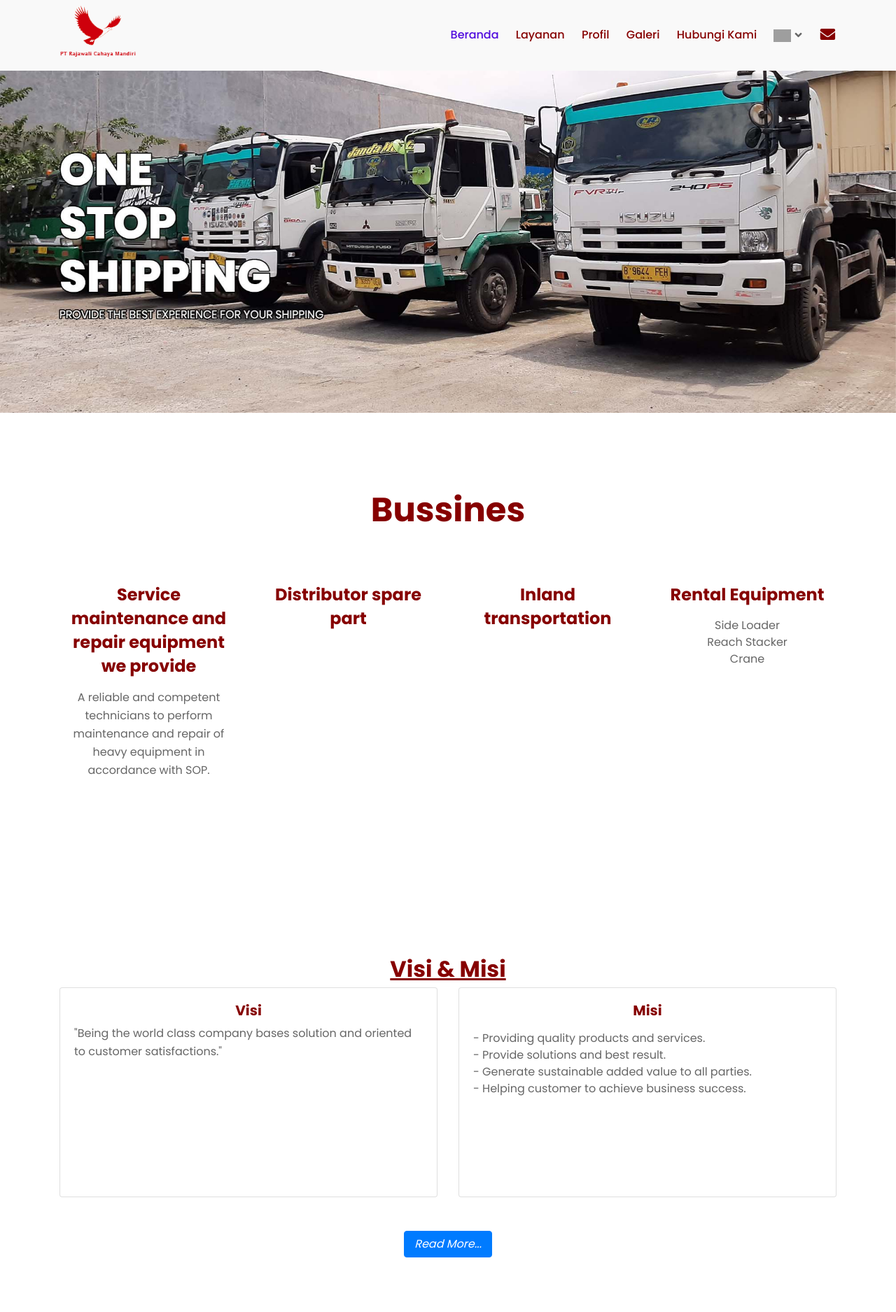
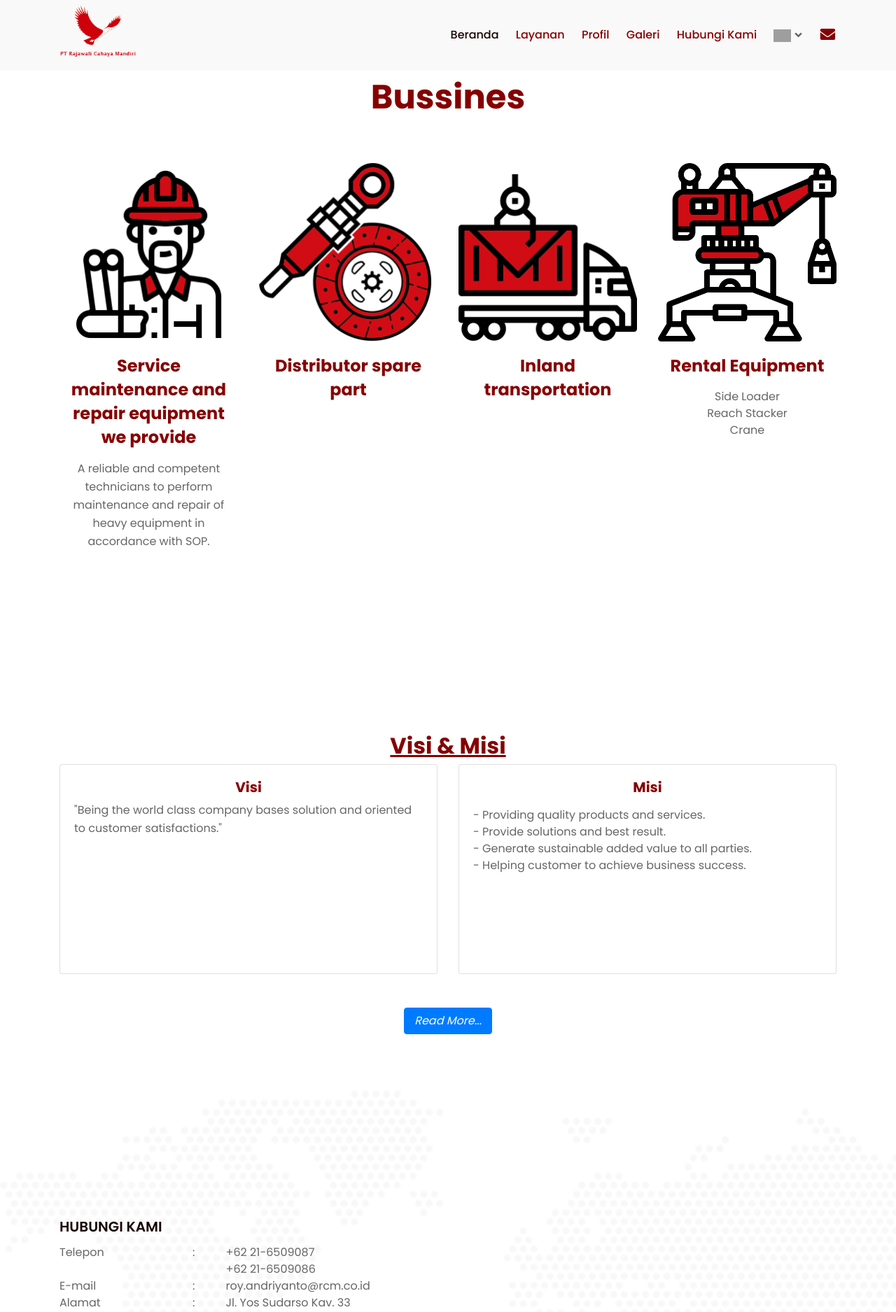
Before and after one commit to yusron25/rcm, a CodeIgniter app: page /database/ in a window 1280 px wide. Shown: the top 1875 px of the page at 70% size. Run offline with CodeIgniter, Linux system fonts and the light colour scheme; some libraries are stand-ins or nearby versions; grey boxes are pictures that could not be loaded.

Commit message:
featured image upd

```diff
--- a/application/config/config.php
+++ b/application/config/config.php
@@ -23,7 +23,7 @@ defined('BASEPATH') OR exit('No direct script access allowed');
 | a PHP script and you can easily do that on your own.
 |
 */
-$config['base_url'] = 'https://'.$_SERVER['HTTP_HOST'].'/rcm/';
+$config['base_url'] = 'http://'.$_SERVER['HTTP_HOST'].'/rcm/';
 
 /*
 |--------------------------------------------------------------------------
--- a/application/views/home/home_v.php
+++ b/application/views/home/home_v.php
@@ -1,6 +1,6 @@
 
 
-<div id="home" class="carousel slide padtopslider" data-ride="carousel" data-interval="5000">
+<div id="home" style="display: none" class="carousel slide padtopslider" data-ride="carousel" data-interval="5000">
 
 
   <div class="carousel-inner">
@@ -10,6 +10,7 @@
         </div>
     <?php $c++; endforeach ?>
   </div>
+
   <a class="carousel-control-prev" href="#home" role="button" data-slide="prev">
     <span class="carousel-control-prev-icon" aria-hidden="true"></span>
     <span class="sr-only">Previous</span>
@@ -32,11 +33,11 @@
         </div>
         <div class="row justify-content-center">
 
-            <div class="col-md-3">
+            <div class="col-sm-3 my-2" >
                 <div class="single-discover-item">
                     <div class="icon">
                         <!-- <i class="flaticon-chat"></i> -->
-                         <!-- <img src="/rcm/assets/images/services/shipment.png" alt=""> -->
+                         <img src="<?=base_url()?>assets/images/featured/service-maintenance.png" alt="">
                     </div>
                     <div class="content">
                         <h4 class="title">Service maintenance and repair equipment  we provide</h4>
@@ -45,11 +46,11 @@
                     </div>
                 </div>
             </div>
-            <div class="col-md-3">
+            <div class="col-sm-3  my-2">
                 <div class="single-discover-item">
                     <div class="icon">
                         <!-- <i class="flaticon-shield-1"></i> -->
-                         <!-- <img src="/rcm/assets/images/services/boat.png" alt=""> -->
+                         <img src="<?=base_url()?>assets/images/featured/spare-part.png" alt="">
                     </div>
                     <div class="content">
                         <h4 class="title">Distributor spare part</h4>
@@ -57,11 +58,11 @@
                     </div>
                 </div>
             </div>
-            <div class="col-md-3">
+            <div class="col-sm-3  my-2">
                 <div class="single-discover-item">
                     <div class="icon">
                         <!-- <i class="flaticon-cloud"></i> -->
-                         <!-- <img src="/rcm/assets/images/services/ppjk.png" alt=""> -->
+                         <img src="<?=base_url()?>assets/images/featured/delivery-truck.png" alt="">
                     </div>
                     <div class="content">
                         <h4 class="title">Inland transportation</h4>
@@ -70,11 +71,11 @@
                 </div>
             </div>
 
-            <div class="col-md-3">
+            <div class="col-sm-3  my-2">
                 <div class="single-discover-item">
                     <div class="icon">
                         <!-- <i class="flaticon-layers-2"></i> -->
-                        <!-- <img src="/rcm/assets/images/services/delivery-truck.png" alt=""> -->
+                         <img src="<?=base_url()?>assets/images/featured/harbor-crane.png" alt="">
                     </div>
                     <div class="content">
                         <h4 class="title">Rental Equipment</h4>
@@ -119,7 +120,7 @@
         </div>
     </div>
     <div style="text-align: center">
-        <a href="/rcm/profile" class="btn btn-primary"><i>Read More... </i></a>
+        <a href="<?=base_url()?>profile" class="btn btn-primary"><i>Read More... </i></a>
     </div>
 </section>
 
--- a/application/views/profile/profile_v.php
+++ b/application/views/profile/profile_v.php
@@ -12,7 +12,7 @@
             </div>
             <div class="row">
                 <div class="col-sm-5">
-                    <img src="/rcm//assets/images/logo/logo-rcm.png" style="max-height: 256px" alt="Maxco">
+                    <img src="<?=base_url()?>assets/images/logo/logo-rcm.png" style="max-height: 256px" alt="Maxco">
                 </div>
                 <div class="col-sm-7">
                     <div class="card">
--- a/application/views/template.php
+++ b/application/views/template.php
@@ -41,27 +41,27 @@
 
     <!-- <base href="<?=base_url()?>" target="_blank"> -->
     <!-- favicon -->
-    <link rel="shortcut icon" href="/rcm/assets/images/logo/logo-rcm.png" type="image/x-icon">
+    <link rel="shortcut icon" href="<?=base_url()?>assets/images/logo/logo-rcm.png" type="image/x-icon">
     <!-- bootstrap -->
-    <link rel="stylesheet" href="/rcm/assets/appside/assets/css/bootstrap.min.css">
+    <link rel="stylesheet" href="<?=base_url()?>assets/appside/assets/css/bootstrap.min.css">
     <!-- icofont -->
-    <link rel="stylesheet" href="/rcm/assets/appside/assets/css/fontawesome.5.7.2.css">
+    <link rel="stylesheet" href="<?=base_url()?>assets/appside/assets/css/fontawesome.5.7.2.css">
     <!-- flaticon -->
-    <link rel="stylesheet" href="/rcm/assets/appside/assets/css/flaticon.css">
+    <link rel="stylesheet" href="<?=base_url()?>assets/appside/assets/css/flaticon.css">
     <!-- animate.css -->
-    <link rel="stylesheet" href="/rcm/assets/appside/assets/css/animate.css">
+    <link rel="stylesheet" href="<?=base_url()?>assets/appside/assets/css/animate.css">
     <!-- Owl Carousel -->
-    <link rel="stylesheet" href="/rcm/assets/appside/assets/css/owl.carousel.min.css">
+    <link rel="stylesheet" href="<?=base_url()?>assets/appside/assets/css/owl.carousel.min.css">
     <!-- magnific popup -->
-    <link rel="stylesheet" href="/rcm/assets/appside/assets/css/magnific-popup.css">
+    <link rel="stylesheet" href="<?=base_url()?>assets/appside/assets/css/magnific-popup.css">
     <!-- stylesheet -->
-    <link rel="stylesheet" href="/rcm/assets/appside/assets/css/style.css">
+    <link rel="stylesheet" href="<?=base_url()?>assets/appside/assets/css/style.css">
     <!-- responsive -->
-    <link rel="stylesheet" href="/rcm/assets/appside/assets/css/responsive.css">
+    <link rel="stylesheet" href="<?=base_url()?>assets/appside/assets/css/responsive.css">
 
 
     <!-- jquery -->
-    <script src="/rcm/assets/appside/assets/js/jquery.js"></script>
+    <script src="<?=base_url()?>assets/appside/assets/js/jquery.js"></script>
 </head>
 
 <body>
@@ -84,12 +84,12 @@ background-color:#f9f9f9;z-index: 3;">
         <div class="collapse navbar-collapse" id="appside_main_menu">
             <ul class="navbar-nav">
                 <li class="current-menu-item">
-                    <a href="/rcm/#home"><?=$this->lang->line('home') ?></a>
+                    <a href="<?=base_url()?>#home"><?=$this->lang->line('home') ?></a>
                 </li>
-                <li><a href="/rcm/#services"><?=$this->lang->line('service') ?></a></li>
-                <li><a href="/rcm/#profile"><?=$this->lang->line('profile') ?></a></li>
+                <li><a href="<?=base_url()?>#services"><?=$this->lang->line('service') ?></a></li>
+                <li><a href="<?=base_url()?>#profile"><?=$this->lang->line('profile') ?></a></li>
                 <li><a href="#"><?=$this->lang->line('gallery') ?></a></li>
-                <li><a href="/rcm/#contact"><?=$this->lang->line('contact') ?></a></li>
+                <li><a href="<?=base_url()?>#contact"><?=$this->lang->line('contact') ?></a></li>
                 <li class="menu-item-has-children">
                     <a href="#">
 
--- a/assets/appside/assets/css/style.css
+++ b/assets/appside/assets/css/style.css
@@ -57,7 +57,7 @@
 ** Global
 ---------------------------*/
 :root {
-  --main-color-one: #500ade;
+  --main-color-one: #170505;
   --main-color-two: #852aff;
   --secondary-color: #333333;
   --heading-color: #860000;
@@ -655,21 +655,21 @@
     padding: 20px 30px;
     resize: none; }
   .input-field.error {
-    border: 1px solid #500ade; }
+    border: 1px solid #170505; }
     .input-field.error::-webkit-input-placeholder {
       /* WebKit browsers */
-      color: #500ade; }
+      color: #170505; }
     .input-field.error:-moz-placeholder {
       /* Mozilla Firefox 4 to 18 */
-      color: #500ade; }
+      color: #170505; }
     .input-field.error::-moz-placeholder {
       /* Mozilla Firefox 19+ */
-      color: #500ade; }
+      color: #170505; }
     .input-field.error:-ms-input-placeholder {
       /* Internet Explorer 10+ */
-      color: #500ade; }
+      color: #170505; }
     .input-field.error:focus {
-      border-color: #500ade; }
+      border-color: #170505; }
 
 .blog-details-content .single-blog-post .details-container .post-body .post-bottom-content .bottom-content .right-content .title {
   display: none; }
@@ -3437,7 +3437,7 @@ ul {
   .contact-area-wrapper .subtitle {
     font-size: 20px;
     line-height: 30px;
-    color: #500ade;
+    color: #170505;
     text-transform: uppercase;
     font-weight: 600;
     font-family: "Poppins", sans-serif;
```
Also changed, not shown: other parts of application/views/template.php (+14 -14 lines), other parts of assets/appside/assets/css/style.css (+41 -41 lines), assets/images/featured/delivery-truck.png (added), assets/images/featured/harbor-crane.png (added), assets/images/featured/service-maintenance.png (added), assets/images/featured/spare-part.png (added).
